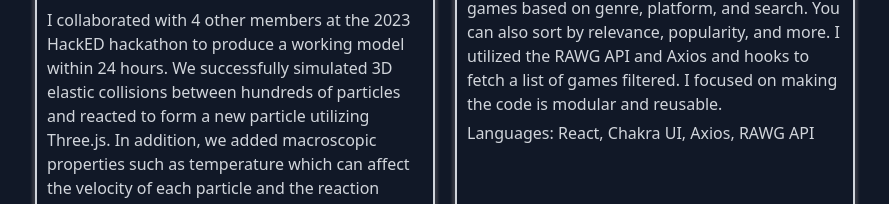
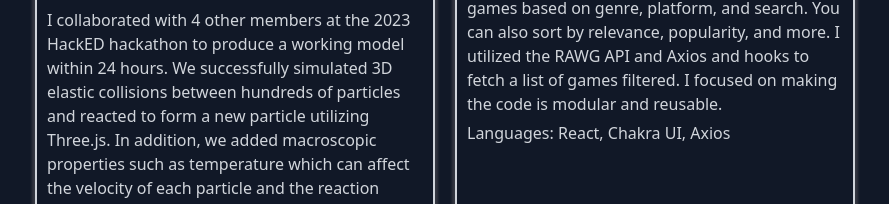
Before and after one commit to M4DF1R3/my-portfolio, a React (Create React App) app: page /projects in a window 1280 px wide. Shown: the part 1190-1394 px from the top of the page, without its empty margins (195-1084 px from the left). Built offline with nearby package versions, Linux system fonts and the light colour scheme.

Commit message:
Adjusted Project Description

```diff
--- a/src/components/Projects/Projects.js
+++ b/src/components/Projects/Projects.js
@@ -31,7 +31,7 @@ const projects = [
     title: "Game Discovery",
     imageSrc: gameDiscovery,
     description: "A Game Discovery App that lets you filter for games based on genre, platform, and search. You can also sort by relevance, popularity, and more. I utilized the RAWG API and Axios and hooks to fetch a list of games filtered. I focused on making the code is modular and reusable.",
-    languages: ["React", "Chakra UI", "Axios", "RAWG API"],
+    languages: ["React", "Chakra UI", "Axios"],
   }
 ];
 
```
